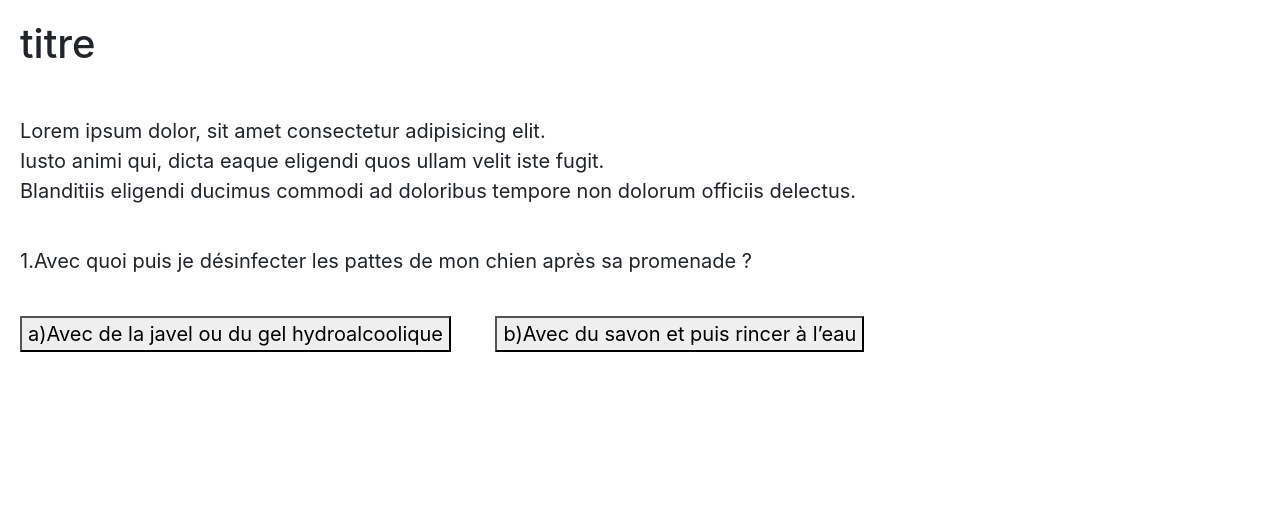
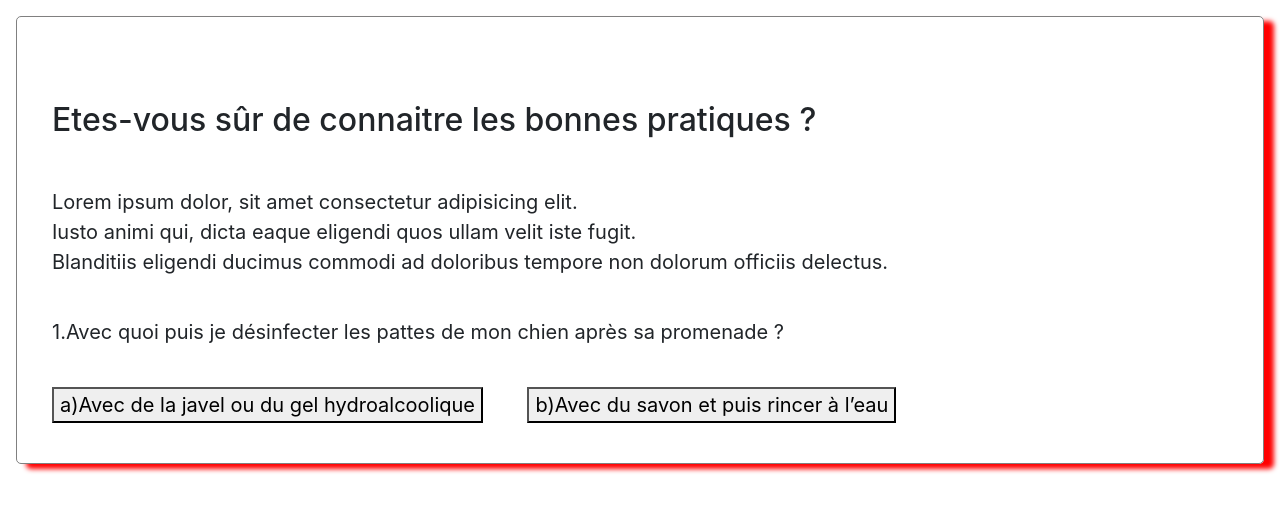
Before and after one commit to loich91/PROJET-HACKATON, a PHP site: page / in a window 1280 px wide. Shown: the part 76-588 px from the top of the page. Run offline with PHP 8.4, Linux system fonts and the light colour scheme.

Commit message:
module 1 quizz

```diff
--- a/front-end/css/screen.css
+++ b/front-end/css/screen.css
@@ -16,6 +16,10 @@ margin-bottom: 18px;
 }
 .titre1{
     margin: 20px;
+}
+.titre{
+   margin-top: 4rem;
+   font-size: 2rem;
 }
 .lorem{
     margin: 20px;
@@ -42,3 +46,10 @@ margin-bottom: 18px;
     font-size: 20px;
 
 }
+.jeu{
+    border: 1px solid gray;
+    border-radius: 5px;
+    box-shadow: 10px 5px 5px red;
+    margin: 1rem;
+
+}
--- a/front-end/index.html
+++ b/front-end/index.html
@@ -6,7 +6,7 @@
     <meta name="viewport" content="width=device-width, initial-scale=1.0">
     <link rel="stylesheet" href="./css/bootstrap/bootstrap.min.css">
     <link rel="stylesheet" href="./css/screen.css">
-    <title>Document</title>
+    <title>Quizz Corona : Projet Legiatech</title>
 
 </head>
 
@@ -22,9 +22,10 @@
         </div>
     </header>
     <main>
-        <div class="row">
+
+        <div class="row jeu" >
             <div class="col-12 col-lg-12 titre1">
-                <h1 class="titre">titre</h1>
+                <h1 class="titre">Etes-vous sûr de connaitre les bonnes pratiques ?</h1>
             </div>
             <div class="col-12 col-lg-12">
                 <p class="lorem">
```
